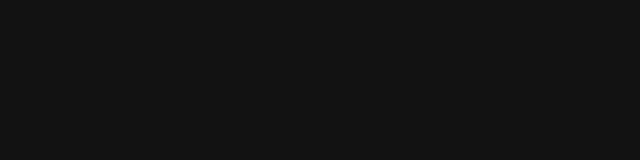
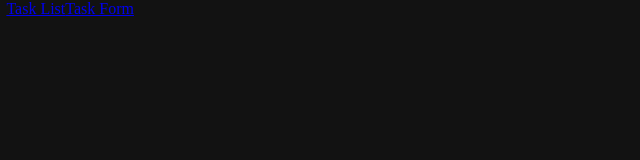
Before and after one commit to Espadv69/Course-2025, a React (Vite) app in the folder TaskList/: page / in a window 1280 px wide. Shown: the top 160 px of the page, without its empty margins (0-640 px from the left). Built offline with nearby package versions, Linux system fonts and the light colour scheme; the HTML template or start-up script is replaced by a standard one.

Commit message:
Add navigation links to NavBar component

```diff
--- a/TaskList/src/components/NavBar/NavBar.jsx
+++ b/TaskList/src/components/NavBar/NavBar.jsx
@@ -1,3 +1,12 @@
-const NavBar = () => {}
+import { Link } from 'react-router-dom'
+
+const NavBar = () => {
+  return (
+    <nav className="nav">
+      <Link to="/">Task List</Link>
+      <Link to="/form">Task Form</Link>
+    </nav>
+  )
+}
 
 export default NavBar
```
